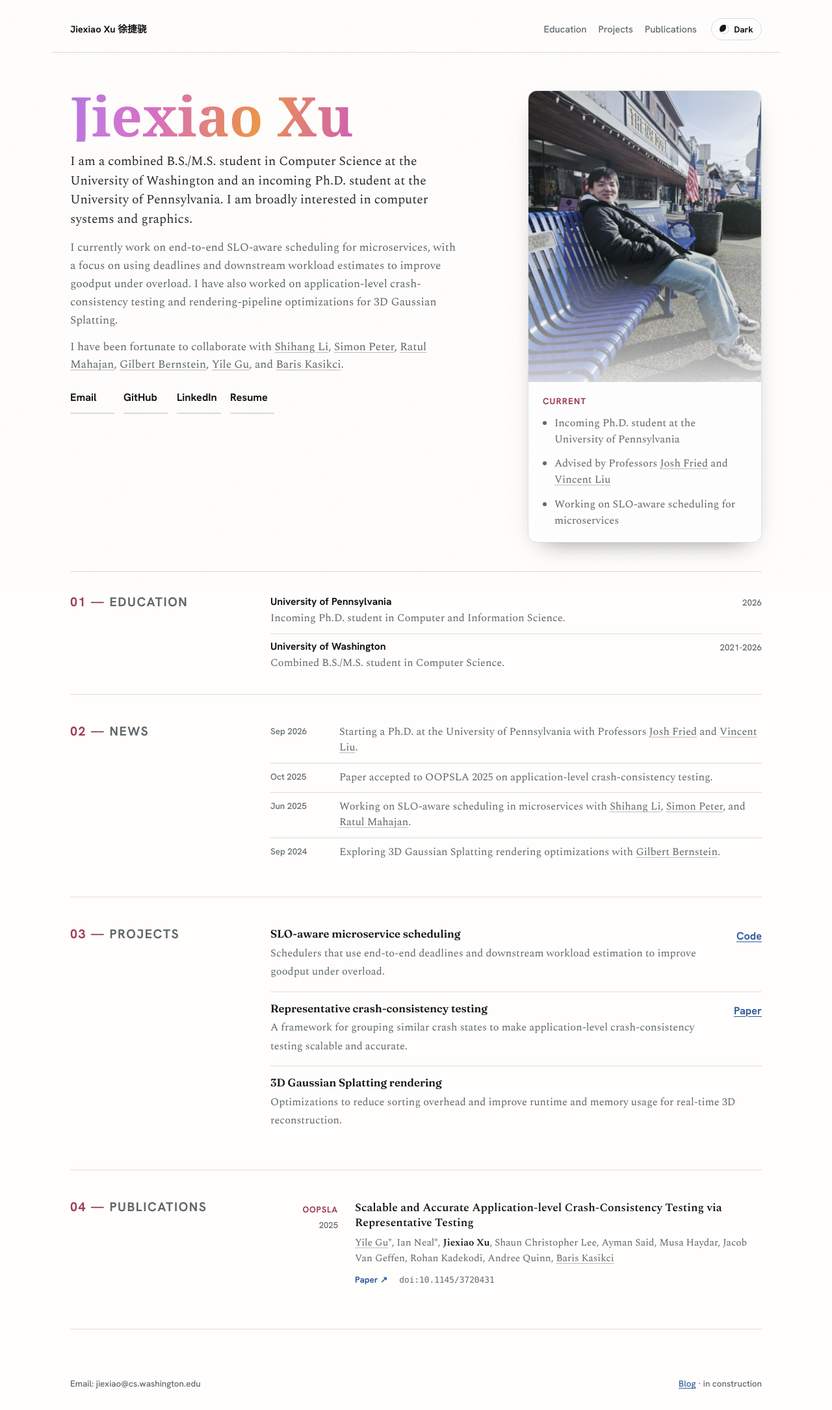
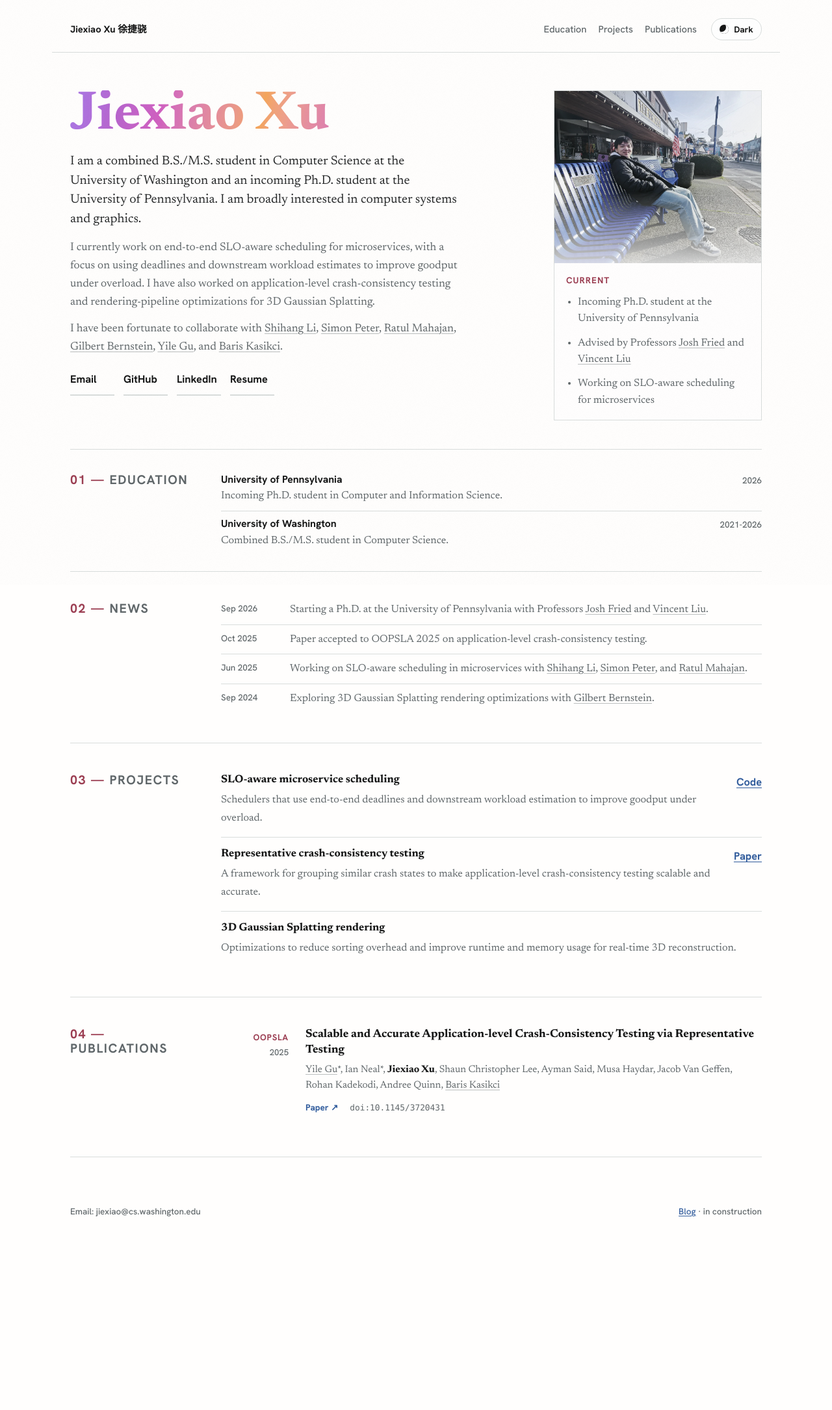
Before and after one commit to JiexiaoXu/JiexiaoXu.github.io, a Jekyll site: the page index.html, which Jekyll copies as it is, in a window 1280 px wide. Shown: the whole page at 65% size. Built offline with Jekyll 4.4.1, drawn with Linux system fonts in a browser that asks for light colours; after the commit the page ends 1904 px from its top, so only the background shows below that.

Commit message:
updaet layout

```diff
--- a/_layouts/base.html
+++ b/_layouts/base.html
@@ -34,8 +34,8 @@
     </script>
     <link rel="preconnect" href="https://fonts.googleapis.com">
     <link rel="preconnect" href="https://fonts.gstatic.com" crossorigin>
-    <link href="https://fonts.googleapis.com/css2?family=Fraunces:opsz,wght@9..144,400;9..144,600&family=Spectral:ital,wght@0,400;0,500;0,600;1,400&family=Hanken+Grotesk:wght@500;700&display=swap" rel="stylesheet">
-    <link rel="stylesheet" href="{{ '/styles.css' | relative_url }}?v=20260522">
+    <link href="https://fonts.googleapis.com/css2?family=Newsreader:ital,opsz,wght@0,6..72,400;0,6..72,500;0,6..72,700;1,6..72,400&family=Hanken+Grotesk:wght@500;700&display=swap" rel="stylesheet">
+    <link rel="stylesheet" href="{{ '/styles.css' | relative_url }}?v=20260522-newsreader">
     <link rel="icon" href="{{ '/favicon.svg?v=2' | relative_url }}" type="image/svg+xml">
     <link rel="icon" href="{{ '/favicon-32.png?v=2' | relative_url }}" sizes="32x32" type="image/png">
     <link rel="alternate icon" href="{{ '/favicon.ico?v=2' | relative_url }}" sizes="16x16 32x32 48x48">
--- a/index.html
+++ b/index.html
@@ -17,8 +17,8 @@
     <meta name="twitter:description" content="Computer systems researcher working on microservices, crash-consistency testing, and computer graphics.">
     <link rel="preconnect" href="https://fonts.googleapis.com">
     <link rel="preconnect" href="https://fonts.gstatic.com" crossorigin>
-    <link href="https://fonts.googleapis.com/css2?family=Fraunces:opsz,wght@9..144,400;9..144,600&family=Spectral:ital,wght@0,400;0,500;0,600;1,400&family=Hanken+Grotesk:wght@500;700&display=swap" rel="stylesheet">
-    <link rel="stylesheet" href="styles.css?v=20260522">
+    <link href="https://fonts.googleapis.com/css2?family=Newsreader:ital,opsz,wght@0,6..72,400;0,6..72,500;0,6..72,700;1,6..72,400&family=Hanken+Grotesk:wght@500;700&display=swap" rel="stylesheet">
+    <link rel="stylesheet" href="styles.css?v=20260522-newsreader">
     <link rel="icon" href="/favicon.svg?v=2" type="image/svg+xml">
     <link rel="icon" href="/favicon-32.png?v=2" sizes="32x32" type="image/png">
     <link rel="alternate icon" href="/favicon.ico?v=2" sizes="16x16 32x32 48x48">
--- a/styles.css
+++ b/styles.css
@@ -19,10 +19,12 @@
   --panel: #ffffff;
   --soft: #e8edf6;
   --code: #263247;
-  --font-body: "Spectral", Charter, Georgia, Cambria, serif;
-  --font-heading: "Fraunces", Charter, Georgia, serif;
+  --font-body: "Newsreader", Georgia, Cambria, serif;
+  --font-heading: "Newsreader", Georgia, Cambria, serif;
+  --font-name: "Newsreader", Georgia, Cambria, serif;
   --font-ui: "Hanken Grotesk", ui-sans-serif, system-ui, sans-serif;
   --font-mono: ui-monospace, SFMono-Regular, Menlo, Monaco, Consolas, "Liberation Mono", monospace;
+  --name-weight: 700;
 }
 
 @media (prefers-color-scheme: dark) {
@@ -102,6 +104,7 @@ body {
   background: var(--paper);
   color: var(--ink);
   font-family: var(--font-body);
+  font-optical-sizing: auto;
   font-size: 1.02rem;
   line-height: 1.72;
   -webkit-font-smoothing: antialiased;
@@ -271,7 +274,7 @@ main {
   position: relative;
   isolation: isolate;
   min-height: 0;
-  grid-template-columns: minmax(0, 1fr) 360px;
+  grid-template-columns: minmax(0, 1fr) 320px;
   align-items: start;
   padding-top: 58px;
   padding-bottom: 44px;
@@ -279,17 +282,17 @@ main {
 
 .profile-card {
   overflow: hidden;
-  border: 1px solid color-mix(in srgb, var(--rule) 80%, transparent);
-  border-radius: 14px;
-  background: color-mix(in srgb, var(--panel) 78%, transparent);
-  box-shadow: 0 16px 38px -24px color-mix(in srgb, var(--ink) 66%, transparent);
+  border: 1px solid var(--rule);
+  border-radius: 0;
+  background: color-mix(in srgb, var(--panel) 64%, transparent);
+  box-shadow: none;
 }
 
 .profile-photo {
   position: relative;
   margin: 0;
   width: 100%;
-  aspect-ratio: 4 / 5;
+  aspect-ratio: 6 / 5;
   overflow: hidden;
   background: var(--soft);
 }
@@ -324,14 +327,14 @@ main {
   will-change: opacity, transform;
 }
 
-/* Focal points: the day shot is landscape (frame the subject, not the
-   street); the night shot is portrait and now barely cropped at 4:5. */
+/* Focal points: the day shot is landscape; the night shot is portrait and
+   needs a higher focal point to keep the face visible in the shorter frame. */
 .profile-img--day {
   object-position: 36% 42%;
 }
 
 .profile-img--night {
-  object-position: center 40%;
+  object-position: center 24%;
 }
 
 /* Light mode (default): day photo in focus, night photo waiting. */
@@ -418,10 +421,10 @@ h1 {
   position: relative;
   display: inline-block;
   color: transparent;
-  font-family: Charter, "Bitstream Charter", Georgia, Cambria, "Times New Roman", serif;
-  font-weight: 800;
+  font-family: var(--font-name);
+  font-weight: var(--name-weight);
   background:
-    linear-gradient(104deg,
+    linear-gradient(104deg in oklab,
       var(--glass-1) 0%,
       var(--glass-2) 20%,
       var(--glass-3) 40%,
@@ -437,7 +440,7 @@ h1 {
   background-clip: text;
   filter: saturate(var(--title-saturation)) contrast(var(--title-contrast)) brightness(var(--title-brightness));
   animation:
-    refracted-name 10s cubic-bezier(0.45, 0, 0.18, 1) infinite alternate,
+    refracted-name 16s cubic-bezier(0.45, 0, 0.18, 1) infinite alternate,
     rise-in 820ms cubic-bezier(0.45, 0, 0.18, 1) 40ms backwards;
 }
 
@@ -447,7 +450,7 @@ h1 {
   inset: 0;
   color: transparent;
   background:
-    linear-gradient(100deg,
+    linear-gradient(100deg in oklab,
       transparent 0%,
       color-mix(in srgb, var(--panel) 86%, transparent) 22%,
       transparent 38%,
@@ -459,7 +462,7 @@ h1 {
   background-clip: text;
   mix-blend-mode: soft-light;
   pointer-events: none;
-  animation: glass-sheen 4.5s ease-in-out infinite alternate;
+  animation: glass-sheen 9s ease-in-out infinite alternate;
 }
 
 @keyframes refracted-name {
@@ -524,7 +527,7 @@ h1 {
 h2 {
   color: var(--muted);
   font-family: var(--font-ui);
-  font-weight: 800;
+  font-weight: 700;
   margin-bottom: 18px;
   font-size: clamp(0.98rem, 1.8vw, 1.22rem);
   line-height: 1.1;
@@ -569,7 +572,7 @@ h3 {
   border-bottom: 2px solid var(--rule);
   color: var(--ink);
   text-decoration: none;
-  font-weight: 650;
+  font-weight: 700;
 }
 
 .link-row a:hover {
@@ -577,7 +580,7 @@ h3 {
 }
 
 .current-panel {
-  padding: 18px 22px 20px;
+  padding: 15px 18px 17px;
 }
 
 .current-panel ul {
@@ -623,8 +626,8 @@ h3 {
 
 .content-split {
   display: grid;
-  grid-template-columns: 260px minmax(0, 1fr);
-  gap: 48px;
+  grid-template-columns: 200px minmax(0, 1fr);
+  gap: 32px;
 }
 
 #education {
@@ -667,7 +670,7 @@ h3 {
   margin-bottom: 2px;
   font-family: var(--font-ui);
   font-size: 0.98rem;
-  font-weight: 750;
+  font-weight: 700;
 }
 
 .work-item {
@@ -782,14 +785,14 @@ time {
   color: var(--accent);
   font-family: var(--font-ui);
   font-size: 0.84rem;
-  font-weight: 750;
+  font-weight: 700;
   text-decoration: none;
 }
 
 .news-band {
   display: grid;
-  grid-template-columns: 260px minmax(0, 1fr);
-  gap: 48px;
+  grid-template-columns: 200px minmax(0, 1fr);
+  gap: 32px;
 }
 
 .news-band ol {
@@ -819,8 +822,8 @@ time {
 
 .blog-index {
   display: grid;
-  grid-template-columns: 260px minmax(0, 1fr);
-  gap: 48px;
+  grid-template-columns: 200px minmax(0, 1fr);
+  gap: 32px;
   padding: 72px 0 64px;
 }
 
@@ -975,7 +978,7 @@ footer p {
   }
 
   .profile-card {
-    max-width: 360px;
+    max-width: 320px;
   }
 }
 
```
Also changed, not shown: other parts of index.html (+1 -1 lines).
